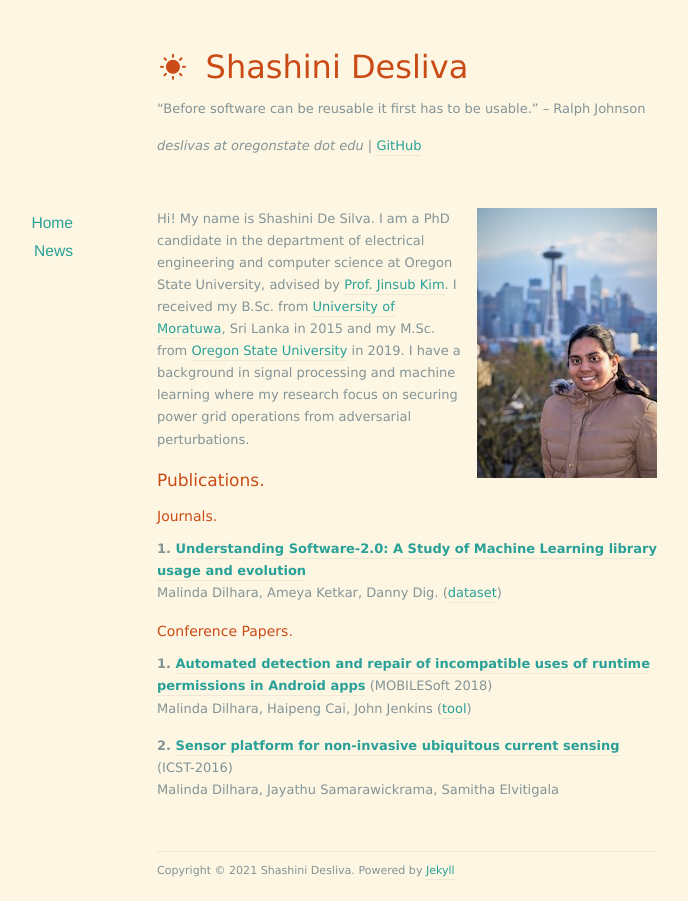
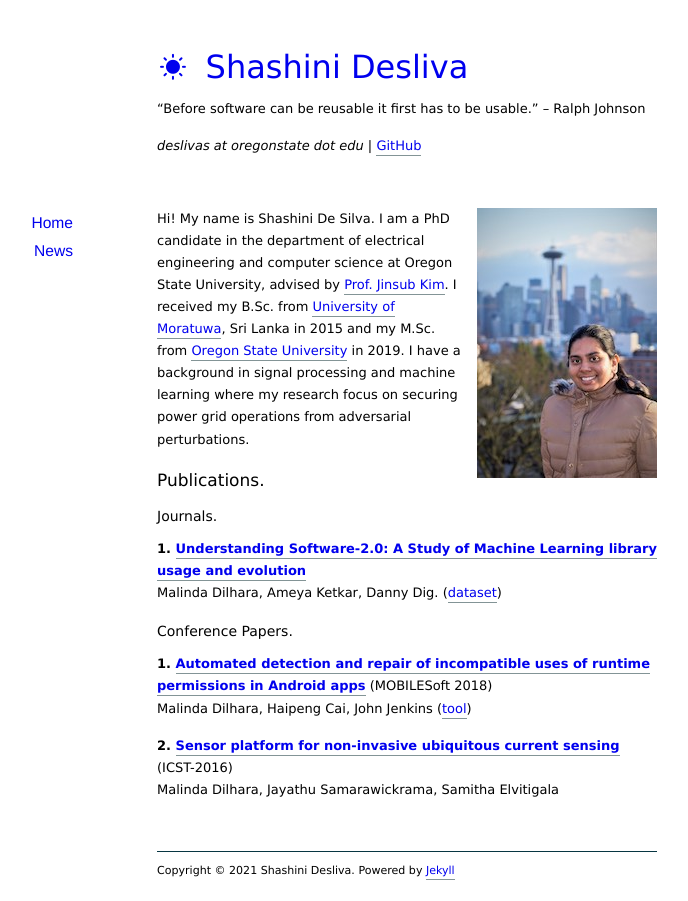
Before and after one commit to shashidesilvas/shashidesilvas.github.io, a Jekyll site: the page built from index.markdown, in a window 1280 px wide. Shown: the whole page, without its empty margins (233-921 px from the left). Built offline with Jekyll 4.4.1, drawn with Linux system fonts in a browser that asks for light colours; nearby versions of some CDN libraries; the list of posts is cut into pages by our own code.

Commit message:
Update default.html

```diff
--- a/_layouts/default.html
+++ b/_layouts/default.html
@@ -11,7 +11,7 @@
   <![endif]-->
 
   <link href="/assets/css/style.css" rel="stylesheet" />
-  <link href="/assets/css/colors-light.css" rel="stylesheet" />
+  <link href="/assets/css/style.css" rel="stylesheet" />
 
 </head>
 
```
